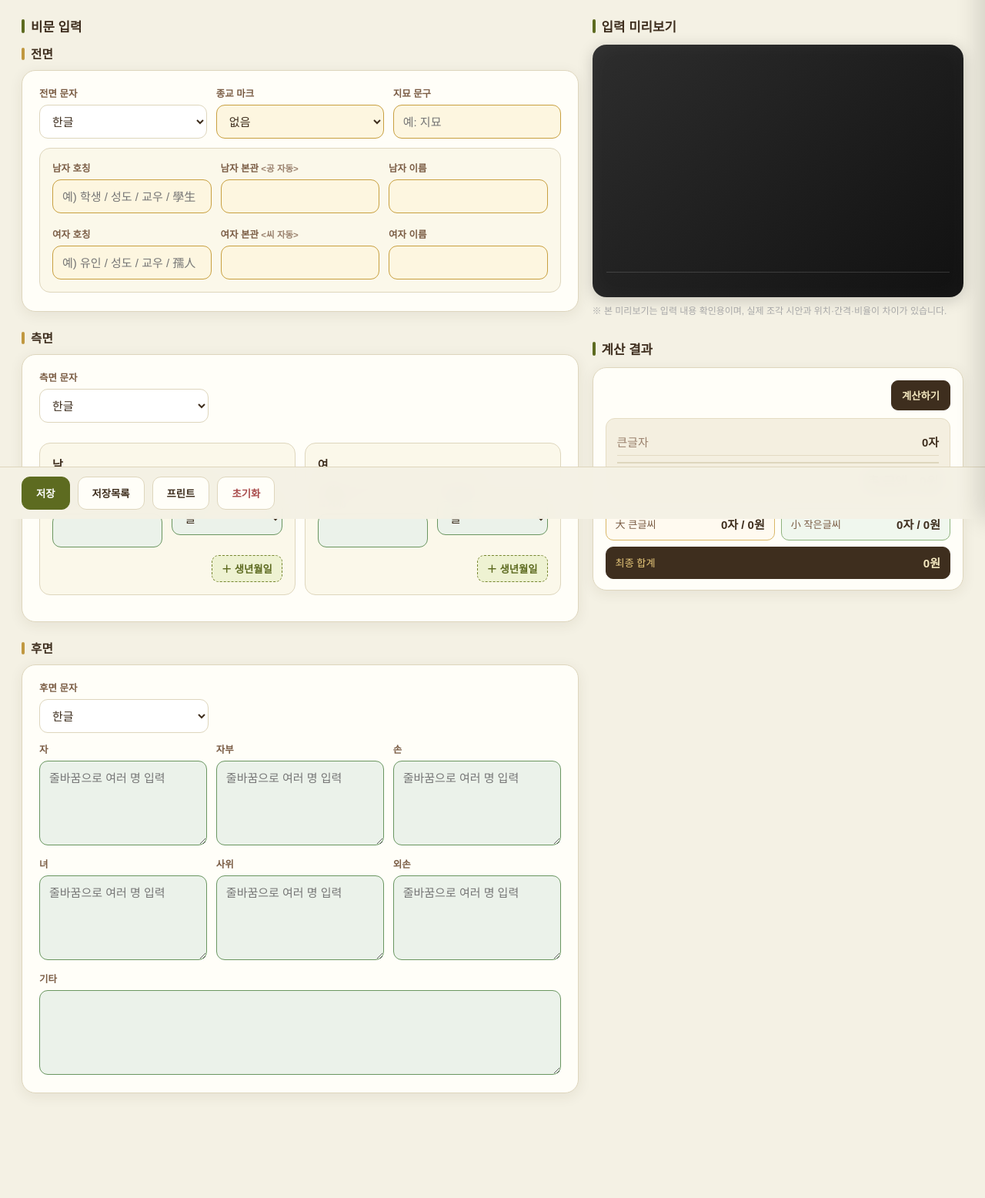
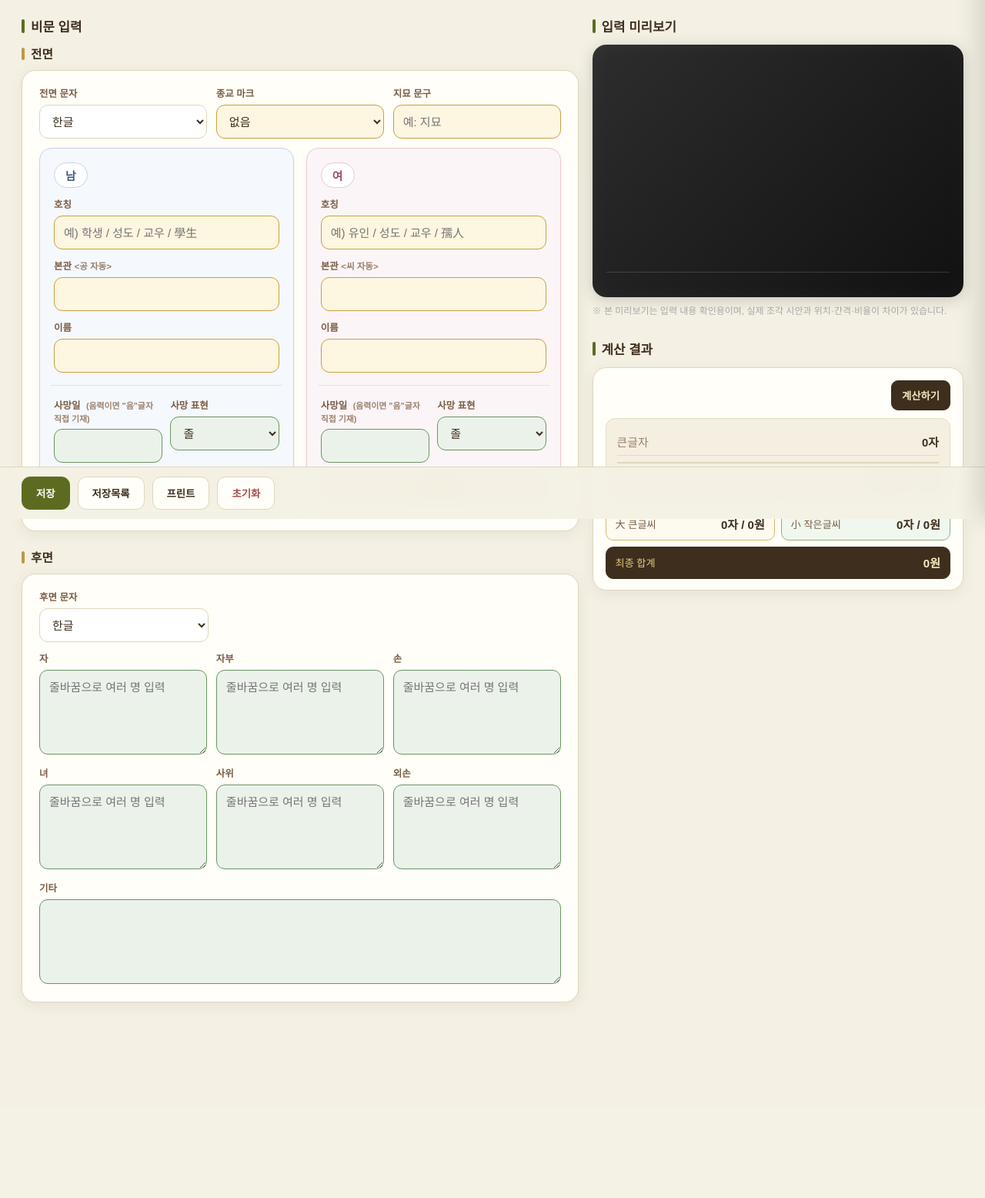
Before and after one commit to woosungpark1983/bimun, a Flask app: page / in a window 1280 px wide, after a click on "2. 비문". Shown: the part 126-1682 px from the top of the page at 77% size. After the commit the page ends 1428 px from the top, so only its background shows below. Run offline with Flask 3, Linux system fonts and the light colour scheme; some web fonts are replaced.

Commit message:
Restructure 매장묘 front to 남|여 couple-panel matching paper form
- maejangFront card now renders two columns (남 / 여) with each side carrying
  호칭 / 본관 / 이름 / 사망일 / 사망 표현 / +생년월일 in one place — matches the
  flow staff use on the paper 비문철 instead of the previous row-by-row split.
- Sets 사망 표현 default to 졸 (was empty 선택 placeholder) for the maejang case.
- Old 측면 section deleted; sideSection div kept as empty placeholder so other JS
  references (#sideSection) still find an element.
- updateUI no longer toggles sideSection visibility on r.has_side; the field
  now lives inside maejangFront, so nothing duplicates the s1/s2 inputs.
- New CSS for .couple-grid / .couple-col with subtle blue (남) / pink (여) tints
  + 남/여 chip head, soft shadow, ivory palette retained per user choice.
- Stack to one column on viewports ≤ 1100px so the dual layout collapses on
  narrower work screens.

Tested locally: 매장묘 단장 + 평장부부B path both render and calc correctly.

Co-Authored-By: Claude Opus 4.7 (1M context) <noreply@anthropic.com>

```diff
--- a/templates/index.html
+++ b/templates/index.html
@@ -153,6 +153,20 @@ button,input,select,textarea{font-family:inherit}
 .calc-out-title{margin-top:28px!important}
 .slot-box{border:1px solid var(--line);border-radius:14px;padding:16px;background:#fbf8ea;margin:14px 0}.slot-head{font-weight:900;margin-bottom:14px;display:flex;justify-content:space-between;align-items:center}.slot-box .grid2,.maejang-front-card .grid3{row-gap:18px}.birth-row,.side-birth-row{margin:14px 0}.death-row{margin-top:14px}.birth-action{display:flex;justify-content:flex-end;margin-top:10px}.btn-add-birth{border:1.5px dashed var(--olive2);background:#eef2d2;color:var(--olive);border-radius:9px;padding:7px 12px;font-weight:900;cursor:pointer}.date-note{font-size:.68rem;font-weight:700;color:#9a816d;margin-left:4px}.maejang-front-card{border:1px solid var(--line);border-radius:14px;padding:16px;background:#fbf8ea;margin:12px 0 4px}
 .bimun-head-row{display:flex;align-items:flex-end;justify-content:space-between;gap:12px;margin-bottom:12px}.input-stone-box{background:var(--red-soft);border:1.5px solid var(--red-line);border-radius:14px;padding:12px 14px;margin:14px 0 0;max-width:360px}.stone-photo-label{display:flex;align-items:center;gap:10px;cursor:pointer;font-weight:800;color:var(--red)}.stone-photo-label input[type=checkbox]{width:20px;height:20px;min-height:auto;accent-color:var(--red);cursor:pointer;border:none}
+/* === 매장묘 couple-panel (남|여 2-컬럼, 종이 양식 구조 매칭) === */
+.maejang-couple-card{padding:0!important;background:transparent!important;border:none!important;box-shadow:none!important}
+.couple-grid{display:grid;grid-template-columns:1fr 1fr;gap:16px}
+.couple-col{background:#fbf8ea;border:1px solid var(--line);border-radius:16px;padding:18px 18px;display:flex;flex-direction:column;gap:12px;box-shadow:0 2px 12px rgba(62,46,30,.04)}
+.couple-col-male{border-color:#c8d2e6;background:#f5f8fc}
+.couple-col-female{border-color:#e8c8d4;background:#fcf5f7}
+.couple-col-head{display:inline-block;align-self:flex-start;font-weight:900;font-size:.92rem;letter-spacing:.04em;padding:5px 14px;border-radius:999px;background:#fff;border:1px solid var(--line);color:var(--brown)}
+.couple-col-male .couple-col-head{color:#3a5b8a;border-color:#c8d2e6;background:#fff}
+.couple-col-female .couple-col-head{color:#9a4a6a;border-color:#e8c8d4;background:#fff}
+.couple-divider{height:1px;background:var(--line);margin:4px -4px;opacity:.6}
+.couple-col .grid2{gap:10px}
+.couple-col .birth-action{display:flex;justify-content:center;margin-top:2px}
+.couple-col .btn-add-birth{width:100%}
+@media (max-width: 1100px){.couple-grid{grid-template-columns:1fr}}
 .summary{display:grid;grid-template-columns:1fr 1fr;gap:8px}.sum-item{background:#fff;border:1px solid var(--line);border-radius:12px;padding:11px 13px;display:flex;justify-content:space-between;gap:8px}.sum-item span,.sum-item strong{white-space:nowrap}.sum-item strong{font-weight:900}.sum-total{grid-column:1/-1;background:var(--brown);color:#f5e9c0;font-size:1.08rem}.stone-box{background:var(--red-soft);border-color:var(--red-line)}.stone-box select{border-color:#c98f8f;background:#fffafa}.calc-panel-title{font-weight:900;margin:0 0 10px;color:var(--brown)}.calc-btn{width:100%;margin-bottom:10px;background:var(--brown);color:#f5e9c0;border-color:var(--brown)}
 .actionbar{position:fixed;bottom:0;left:0;right:0;background:rgba(244,241,228,.96);backdrop-filter:blur(12px);border-top:1px solid var(--line);padding:12px 28px;display:flex;gap:10px;align-items:center;z-index:60}.save-msg{font-weight:900;color:var(--olive);margin-left:8px}
 .drawer-bg{position:fixed;inset:0;background:rgba(62,46,30,.32);opacity:0;pointer-events:none;transition:.18s;z-index:80}.drawer-bg.open{opacity:1;pointer-events:auto}.drawer{position:fixed;right:0;top:0;width:min(760px,94vw);height:100vh;background:var(--paper);z-index:81;transform:translateX(100%);transition:.22s;display:flex;flex-direction:column;box-shadow:-8px 0 30px rgba(0,0,0,.14)}.drawer.open{transform:translateX(0)}.drawer-head{height:68px;background:var(--brown);color:#f5e9c0;display:flex;align-items:center;padding:0 18px;gap:12px}.drawer-head h2{font-size:1.05rem;margin:0;flex:1}.drawer-body{overflow:auto;padding:14px}.drawer-search{padding:12px 14px;border-bottom:1px solid var(--line);background:var(--ivory)}.drawer-search input{min-height:42px;background:#fff}
@@ -599,14 +613,41 @@ button,input,select,textarea{font-family:inherit}
               <div class="is-big"><label class="lbl">종교 마크</label><select name="religion_mark" id="religionMark"><option value="">없음</option><option>불교</option><option>기독교</option><option>천주교</option></select></div>
               <div class="is-big hidden" id="jidmyoWrap"><label class="lbl">지묘 문구</label><input name="jidmyo" id="jidmyo" placeholder="예: 지묘" /></div>
             </div>
-            <div id="maejangFront" class="maejang-front-card hidden">
-              <div class="grid3">
-                <div class="is-big"><label class="lbl">남자 호칭</label><input name="male_title" id="maleTitle" placeholder="예) 학생 / 성도 / 교우 / 學生" /></div>
-                <div class="is-big"><label class="lbl">남자 본관 <span class="note">&lt;공 자동&gt;</span></label><input name="male_bongwan" id="maleBongwan" /></div>
-                <div class="is-big"><label class="lbl">남자 이름</label><input name="male_name" id="maleName" /></div>
-                <div class="is-big"><label class="lbl">여자 호칭</label><input name="female_title" id="femaleTitle" placeholder="예) 유인 / 성도 / 교우 / 孺人" /></div>
-                <div class="is-big"><label class="lbl">여자 본관 <span class="note">&lt;씨 자동&gt;</span></label><input name="female_bongwan" id="femaleBongwan" /></div>
-                <div class="is-big"><label class="lbl">여자 이름</label><input name="female_name" id="femaleName" /></div>
+            <div id="maejangFront" class="maejang-couple-card hidden">
+              <div class="couple-grid">
+                <div class="couple-col couple-col-male">
+                  <div class="couple-col-head">남</div>
+                  <div class="is-big"><label class="lbl">호칭</label><input name="male_title" id="maleTitle" placeholder="예) 학생 / 성도 / 교우 / 學生" /></div>
+                  <div class="is-big"><label class="lbl">본관 <span class="note">&lt;공 자동&gt;</span></label><input name="male_bongwan" id="maleBongwan" /></div>
+                  <div class="is-big"><label class="lbl">이름</label><input name="male_name" id="maleName" /></div>
+                  <div class="couple-divider"></div>
+                  <div class="grid2">
+                    <div class="is-small"><label class="lbl">사망일 <span class="date-note">(음력이면 "음"글자 직접 기재)</span></label><input name="s1_death" id="s1Death" /></div>
+                    <div class="is-small"><label class="lbl">사망 표현</label><select name="s1_death_type" id="s1DeathType"><option>졸</option><option>선종</option><option>소천</option><option>없음</option></select></div>
+                  </div>
+                  <div class="side-birth-row hidden" id="sideBirthRow1"><div class="grid2">
+                    <div class="is-small"><label class="lbl">생년월일 <span class="date-note">(음력이면 "음"글자 직접 기재)</span></label><input name="s1_birth" id="s1Birth" /></div>
+                    <div class="is-small"><label class="lbl">생 표현</label><select name="s1_birth_type" id="s1BirthType" onchange="sideBirthTypeChanged(1)"><option>생</option><option>없음</option></select></div>
+                  </div></div>
+                  <div class="birth-action"><button class="btn-add-birth" type="button" id="sideBirthBtn1" onclick="showSideBirth(1)">＋ 생년월일</button></div>
+                </div>
+
+                <div class="couple-col couple-col-female">
+                  <div class="couple-col-head">여</div>
+                  <div class="is-big"><label class="lbl">호칭</label><input name="female_title" id="femaleTitle" placeholder="예) 유인 / 성도 / 교우 / 孺人" /></div>
+                  <div class="is-big"><label class="lbl">본관 <span class="note">&lt;씨 자동&gt;</span></label><input name="female_bongwan" id="femaleBongwan" /></div>
+                  <div class="is-big"><label class="lbl">이름</label><input name="female_name" id="femaleName" /></div>
+                  <div class="couple-divider"></div>
+                  <div class="grid2">
+                    <div class="is-small"><label class="lbl">사망일 <span class="date-note">(음력이면 "음"글자 직접 기재)</span></label><input name="s2_death" id="s2Death" /></div>
+                    <div class="is-small"><label class="lbl">사망 표현</label><select name="s2_death_type" id="s2DeathType"><option>졸</option><option>선종</option><option>소천</option><option>없음</option></select></div>
+                  </div>
+                  <div class="side-birth-row hidden" id="sideBirthRow2"><div class="grid2">
+                    <div class="is-small"><label class="lbl">생년월일 <span class="date-note">(음력이면 "음"글자 직접 기재)</span></label><input name="s2_birth" id="s2Birth" /></div>
+                    <div class="is-small"><label class="lbl">생 표현</label><select name="s2_birth_type" id="s2BirthType" onchange="sideBirthTypeChanged(2)"><option>생</option><option>없음</option></select></div>
+                  </div></div>
+                  <div class="birth-action"><button class="btn-add-birth" type="button" id="sideBirthBtn2" onclick="showSideBirth(2)">＋ 생년월일</button></div>
+                </div>
               </div>
             </div>
             <div id="standardFront">
@@ -626,38 +667,10 @@ button,input,select,textarea{font-family:inherit}
             </div>
           </div>
 
-          <div id="sideSection">
-            <div class="sub-section-title">측면</div>
-            <div class="card">
-              <div class="hidden" id="sideTypeWrap" style="max-width:220px;margin-bottom:12px"><label class="lbl">측면 문자</label><select name="side_type" id="sideType"><option value="korean">한글</option><option value="chinese">한자</option></select></div>
-              <div class="grid2">
-                <div class="slot-box">
-                  <div class="slot-head">남</div>
-                  <div class="side-birth-row hidden" id="sideBirthRow1"><div class="grid2">
-                    <div class="is-small"><label class="lbl">생년월일 <span class="date-note">(음력이면 "음"글자 직접 기재)</span></label><input name="s1_birth" id="s1Birth" /></div>
-                    <div class="is-small"><label class="lbl">생 표현</label><select name="s1_birth_type" id="s1BirthType"><option>생</option><option>없음</option></select></div>
-                  </div></div>
-                  <div class="grid2 death-row">
-                    <div class="is-small"><label class="lbl">사망일 <span class="date-note">(음력이면 "음"글자 직접 기재)</span></label><input name="s1_death" id="s1Death" /></div>
-                    <div class="is-small"><label class="lbl">사망 표현</label><select name="s1_death_type"><option>졸</option><option>선종</option><option>소천</option><option>없음</option></select></div>
-                  </div>
-                  <div class="birth-action"><button class="btn-add-birth" type="button" id="sideBirthBtn1" onclick="showSideBirth(1)">＋ 생년월일</button></div>
-                </div>
-                <div class="slot-box">
-                  <div class="slot-head">여</div>
-                  <div class="side-birth-row hidden" id="sideBirthRow2"><div class="grid2">
-                    <div class="is-small"><label class="lbl">생년월일 <span class="date-note">(음력이면 "음"글자 직접 기재)</span></label><input name="s2_birth" id="s2Birth" /></div>
-                    <div class="is-small"><label class="lbl">생 표현</label><select name="s2_birth_type" id="s2BirthType"><option>생</option><option>없음</option></select></div>
-                  </div></div>
-                  <div class="grid2 death-row">
-                    <div class="is-small"><label class="lbl">사망일 <span class="date-note">(음력이면 "음"글자 직접 기재)</span></label><input name="s2_death" id="s2Death" /></div>
-                    <div class="is-small"><label class="lbl">사망 표현</label><select name="s2_death_type"><option>졸</option><option>선종</option><option>소천</option><option>없음</option></select></div>
-                  </div>
-                  <div class="birth-action"><button class="btn-add-birth" type="button" id="sideBirthBtn2" onclick="showSideBirth(2)">＋ 생년월일</button></div>
-                </div>
-              </div>
-            </div>
-          </div>
+          <!-- 측면 섹션은 매장묘/평장부부B 2번의 사망일 입력을 위해 사용했으나
+               전면 couple-panel(maejangFront)로 통합되어 제거됨. 측면 문자(한글/한자)
+               토글이 필요한 경우는 전면 문자 토글로 대체. -->
+          <div id="sideSection" class="hidden"></div>
 
           <div class="sub-section-title">후면</div>
           <div class="card">
@@ -899,7 +912,8 @@ function updateUI(resetSlots=false){
   updateReligionOptions();
   const r=getRule();
   const special = isMaejangFront();
-  $('sideSection').classList.toggle('hidden', !r.has_side);
+  // 측면 섹션은 비워서 항상 숨김 — 사망일은 maejangFront couple-panel 안으로 통합됨.
+  $('sideSection').classList.add('hidden');
   $('maejangFront').classList.toggle('hidden', !special);
   $('standardFront').classList.toggle('hidden', special);
   $('jidmyoWrap').classList.toggle('hidden', !special);
```
